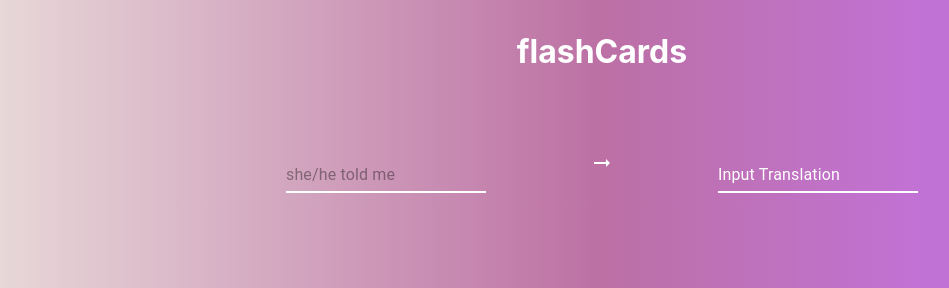
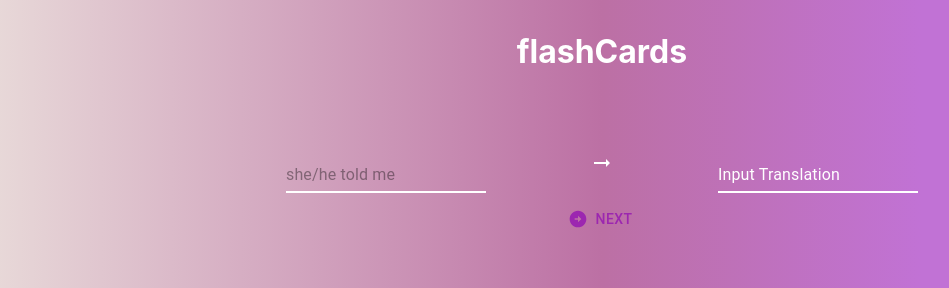
Before and after one commit to lg299/flashCards, a React (Create React App) app in the folder my-app/: page / in a window 1280 px wide. Shown: the top 288 px of the page, without its empty margins (38-987 px from the left). Built offline with nearby package versions, Linux system fonts and the light colour scheme.

Commit message:
Added next button and style to translation status

```diff
--- a/my-app/src/App.tsx
+++ b/my-app/src/App.tsx
@@ -5,7 +5,8 @@ import Grid from '@mui/material/Grid';
 import ArrowRightAltOutlinedIcon from '@mui/icons-material/ArrowRightAltOutlined';
 import { createStyles, WithStyles, withStyles } from '@mui/styles';
 import { parse } from 'papaparse';
-import { AnyARecord } from 'dns';
+import ArrowCircleRightIcon from '@mui/icons-material/ArrowCircleRight';
+import Button from '@mui/material/Button';
 
 
 const styles = createStyles({
@@ -108,17 +109,19 @@ class App extends React.Component<AppProps, AppState> {
             <Grid item xs={3}></Grid>
           </Grid>
           <Grid container spacing={2}>
-            <Grid item xs={3}></Grid>
+            <Grid item xs={5}></Grid>
             <Grid item xs={2}>
+              {this.state.isTranslationCorrect && <p style={{color: "white", fontWeight: "bold"}}>Yay :)</p>}
 
+              <Button
+               startIcon={<ArrowCircleRightIcon />}
+               color="secondary"
+               variant="text"
+               >
+                Next
+              </Button>
             </Grid>
-            <Grid item xs={2}>
-              {this.state.isTranslationCorrect && <p>Yay! :)</p>}
-            </Grid>
-            <Grid item xs={2}>
-
-            </Grid>
-            <Grid item xs={3}></Grid>
+            <Grid item xs={5}></Grid>
           </Grid>
         </div>
       </div>
--- a/my-app/src/components/translation-input/translation-input.tsx
+++ b/my-app/src/components/translation-input/translation-input.tsx
@@ -52,7 +52,7 @@ export function TranslationInput(props: TextFieldProps) {
             label={label}
             variant="standard"
             disabled={disabled}
-            onKeyDown={props.onKeyDown}
+            onKeyDown={onKeyDown}
         />
     );
 };
```
